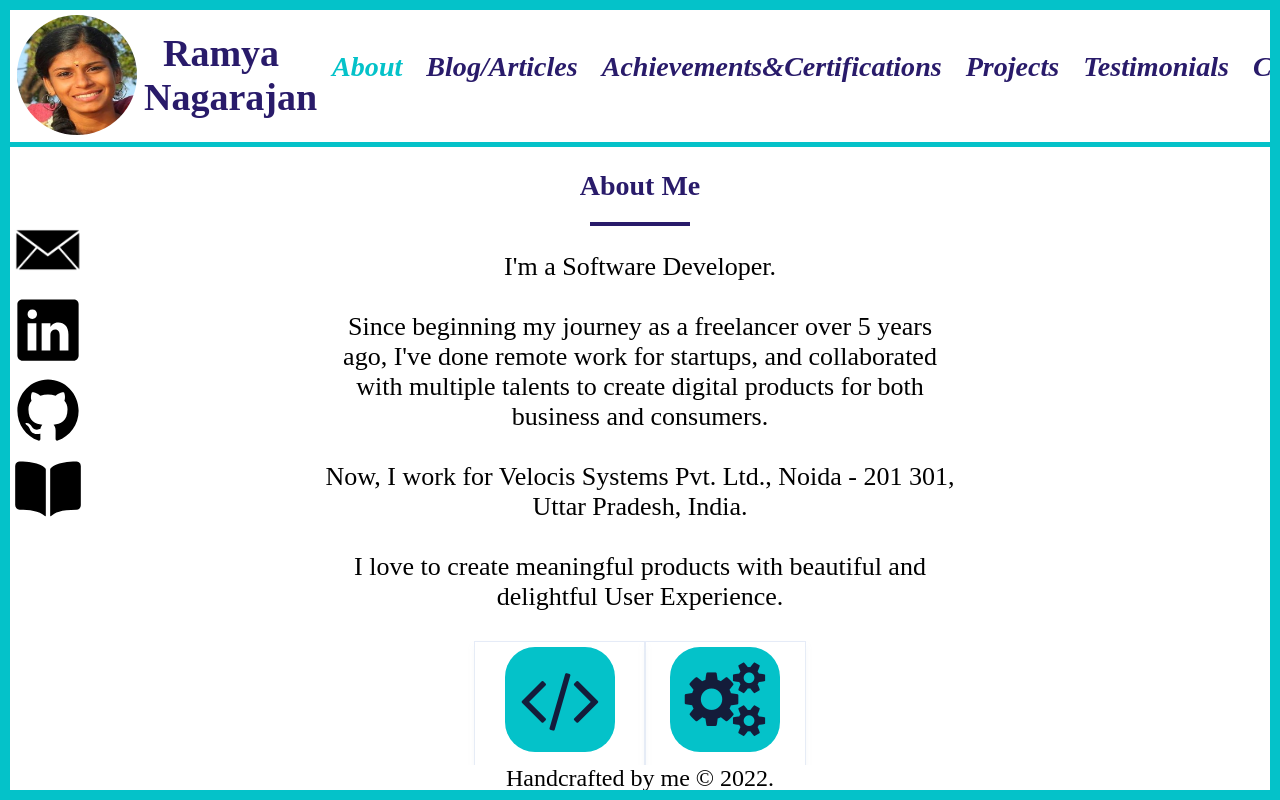
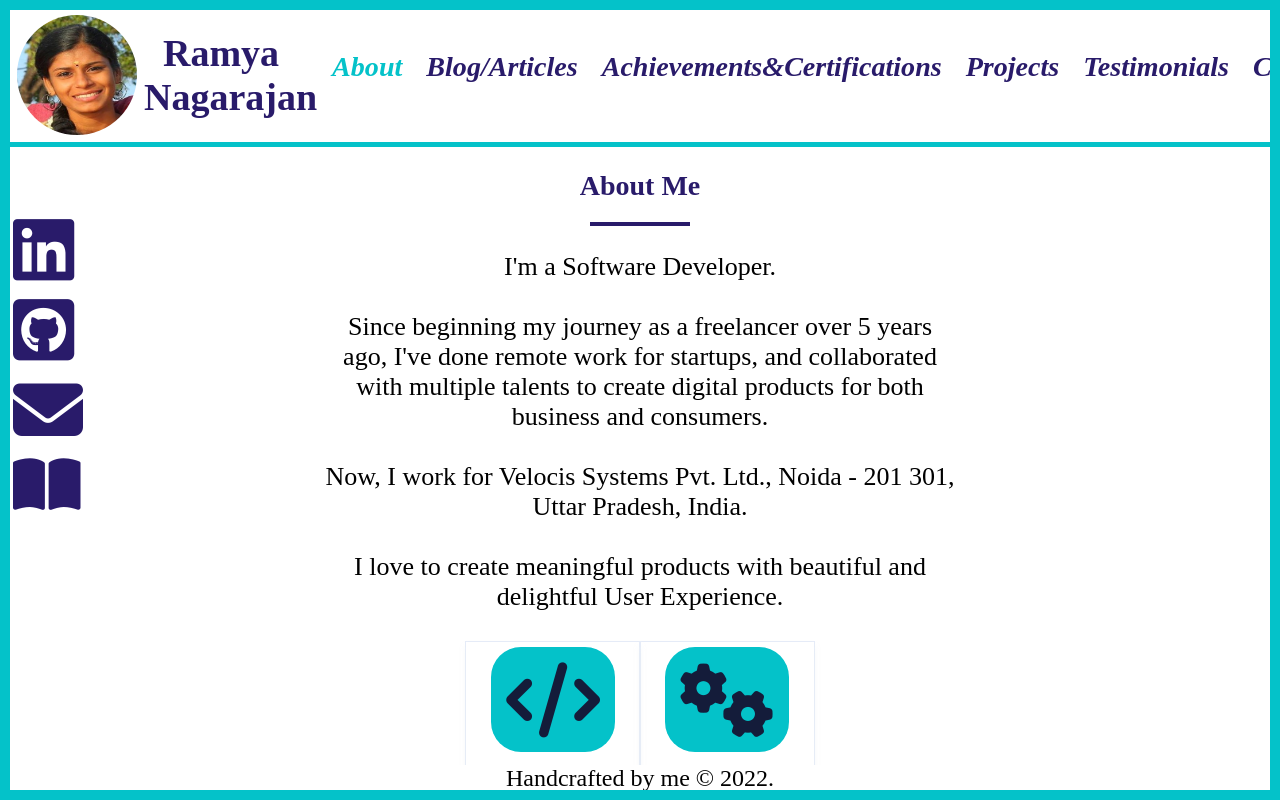
Before and after one commit to ramyanagarajan/ramyanagarajan.com, a plain HTML site: page index.html in a window 1280 px wide. Shown: the top 800 px of the page. Drawn offline with Linux system fonts and the light colour scheme.

Commit message:
icon change

```diff
--- a/index.html
+++ b/index.html
@@ -3,10 +3,18 @@
         <title> Ramya Nagarajan | Full-Stack Developer | Front-End Specialist </title>
             <meta charset="UTF-8" />
             <meta name="viewport" content="width=device-width, initial-scale=1.0" />
-            <link rel="stylesheet" href="https://cdnjs.cloudflare.com/ajax/libs/font-awesome/4.7.0/css/font-awesome.min.css">
+            <!-- <link rel="stylesheet" href="https://cdnjs.cloudflare.com/ajax/libs/font-awesome/4.7.0/css/font-awesome.min.css"> -->
+            <link rel="stylesheet" href="https://cdnjs.cloudflare.com/ajax/libs/font-awesome/6.2.1/css/all.min.css" integrity="sha512-MV7K8+y+gLIBoVD59lQIYicR65iaqukzvf/nwasF0nqhPay5w/9lJmVM2hMDcnK1OnMGCdVK+iQrJ7lzPJQd1w==" crossorigin="anonymous" referrerpolicy="no-referrer" />
             <link rel="stylesheet" href="style.css">
+            <!-- <link rel="stylesheet" href="https://cdnjs.cloudflare.com/ajax/libs/font-awesome/6.2.1/css/fontawesome.min.css" integrity="sha512-giQeaPns4lQTBMRpOOHsYnGw1tGVzbAIHUyHRgn7+6FmiEgGGjaG0T2LZJmAPMzRCl+Cug0ItQ2xDZpTmEc+CQ==" crossorigin="anonymous" referrerpolicy="no-referrer" /> -->
         <style>
-
+            .cont_img_i{
+            font-size:70px;
+            color: #291b6a;
+           }
+           .cont_img_i:hover{
+            color: #04c2c9;
+           }
         </style>
     </head>
     <body>
@@ -28,27 +36,31 @@
             </div>
         </header>
         <div class="side_pics">
-            <a href="https://mail.google.com/mail/?view=cm&fs=1&tf=1&to=ramyatenshi@gmail.com" target="_blank">
-                <div class="content_img mail_image">
-                    <img class="contact_image" src="mail.png" alt="Book Logo">
-                    <div class="goto_label">Gmail Ramya</div>
-                </div>
-            </a>
             <a href="https://www.linkedin.com/in/ramyanagarajan254/" target="_blank" >
                 <div class="content_img">
-                    <img class="contact_image" src="linkedin.svg" alt="Linkedin Logo">
+                    <!-- <img class="contact_image" src="linkedin.svg" alt="Linkedin Logo"> -->
+                    <i class="fa-brands fa-linkedin cont_img_i"></i>
                     <div class="goto_label">Goto Ramya's Linkedin Profile</div>
                 </div>
             </a>
             <a href="https://github.com/ramyanagarajan" target="_blank" >
                 <div class="content_img">
-                    <img class="contact_image" src="github.svg" alt="Github Logo">
+                    <!-- <img class="contact_image" src="github.svg" alt="Github Logo"> -->
+                    <i class="fa-brands fa-square-github cont_img_i"></i>
                     <div class="goto_label">Goto Ramya's Github Profile</div>
+                </div>
+            </a>
+            <a href="https://mail.google.com/mail/?view=cm&fs=1&tf=1&to=ramyatenshi@gmail.com" target="_blank">
+                <div class="content_img mail_image">
+                    <!-- <img class="contact_image" src="mail.png" alt="Book Logo"> -->
+                    <i class="fa fa-envelope cont_img_i"></i>
+                    <div class="goto_label">Gmail Ramya</div>
                 </div>
             </a>
             <a href="https://medium.com/@ramyatenshi" target="_blank" >
                 <div class="content_img">
-                    <img class="contact_image" src="book.svg" alt="Book Logo">
+                    <!-- <img class="contact_image" src="book.svg" alt="Book Logo"> -->
+                    <i class="fa-solid fa-book-open cont_img_i" style="font-size: 60px"></i>
                     <div class="goto_label">Read Ramya's Articles</div>
                 </div>
             </a>
```
